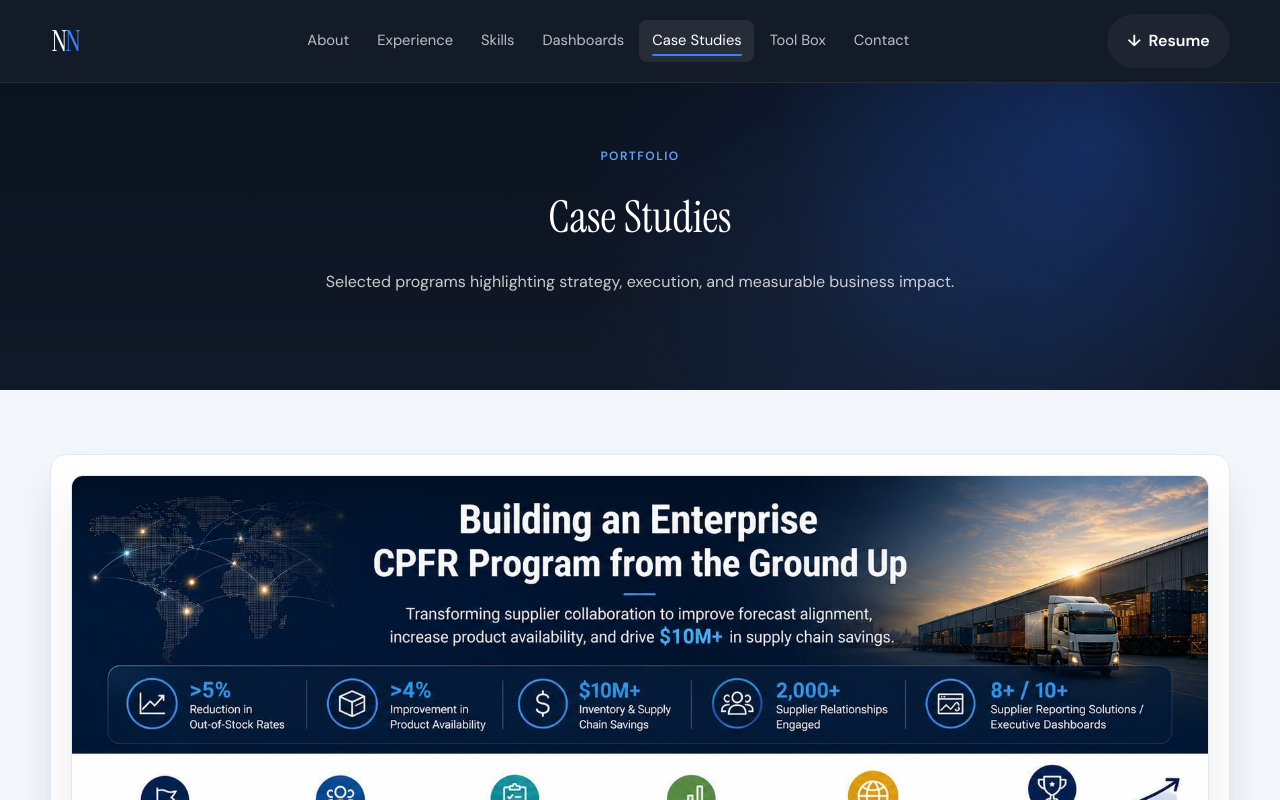
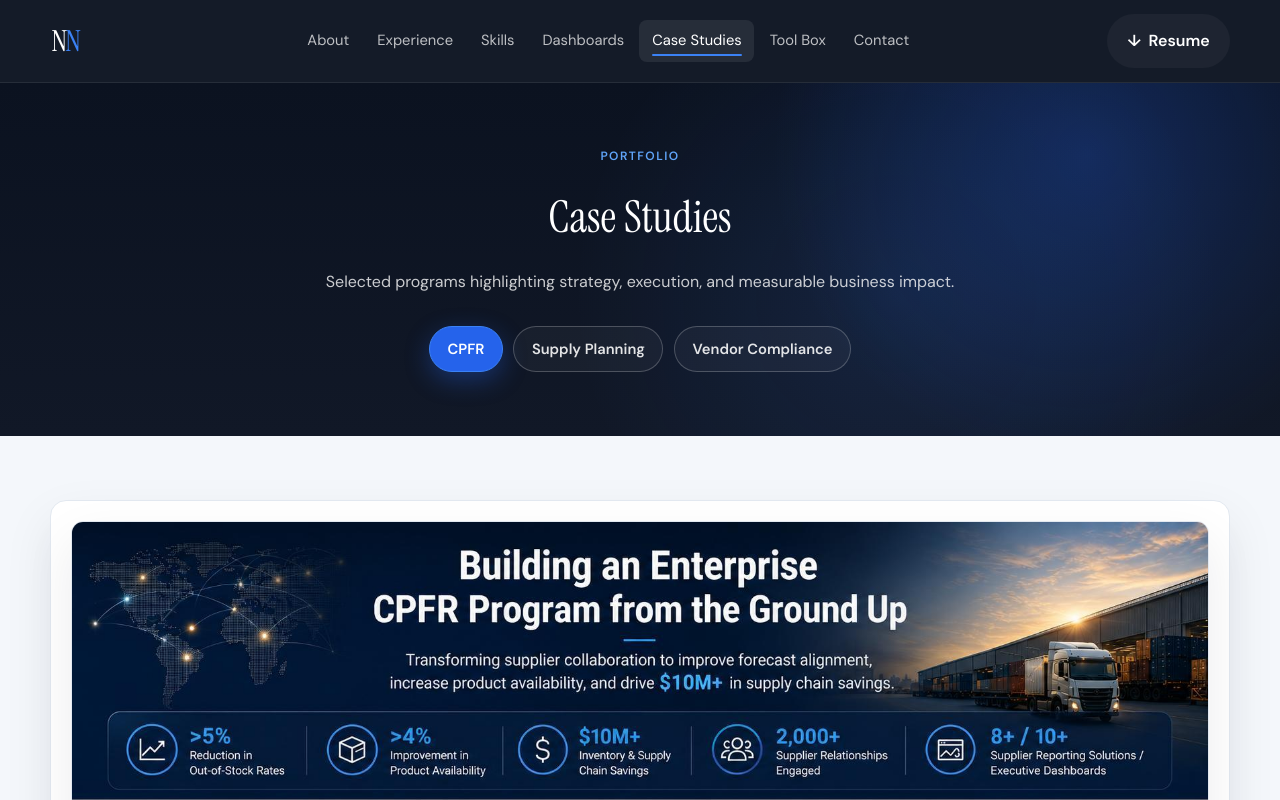
Before and after one commit to CaptianBoredASF/Website, a React (Vite) app: page /case-studies in a window 1280 px wide. Shown: the top 800 px of the page. Built offline with nearby package versions, Linux system fonts and the light colour scheme.

Commit message:
Add CPFR, Supply Planning, and Vendor Compliance case study nav buttons

```diff
--- a/src/data/resume.js
+++ b/src/data/resume.js
@@ -149,13 +149,12 @@ export const skillGroups = [
 export const caseStudies = [
   {
     id: 'cpfr-planning',
+    navLabel: 'CPFR',
     title: 'Enterprise CPFR Program',
     company: 'Chewy',
     image: '/cpfr-case-study-hero.png',
     imageAlt:
       'Building an Enterprise CPFR Program from the Ground Up — infographic showing launch, pilot, framework, scale, enterprise rollout, and results.',
-    description:
-      'Designed and launched Chewy\'s Collaborative Planning, Forecasting & Replenishment (CPFR) program in response to COVID-era supply chain volatility, scaling from pilot to 2,000+ supplier relationships.',
     challenge:
       'In 2022, I was hired to design and launch Chewy\'s CPFR program in response to unprecedented volatility created by COVID-era supply chain disruptions. While isolated supplier partnerships had demonstrated success through limited data sharing and forecasting collaboration, there was no standardized process, operating model, governance structure, or technology framework capable of scaling these efforts across the enterprise.\n\nThe program supported five business verticals, more than 20,000 SKUs, and over 3,000 supplier relationships. Suppliers were navigating production constraints, transportation delays, labor shortages, and rapidly shifting consumer demand patterns. Forecast alignment varied considerably by category, while stakeholders lacked visibility into the root causes of service failures, inventory risk, and supplier performance issues.\n\nExecutive leadership needed a more proactive approach to managing inventory investments and product availability. Existing planning processes relied heavily on reactive communication and disconnected reporting, making it difficult to identify risks early enough to prevent customer impact or make informed supply chain decisions.',
     approach:
@@ -172,7 +171,44 @@ export const caseStudies = [
     impact:
       'What began as a response to supply chain disruption evolved into a strategic enterprise capability. The CPFR program transformed supplier collaboration from a fragmented, reactive process into a scalable operating model that improved product availability, strengthened supplier partnerships, enhanced executive decision-making, and created a foundation for long-term supply chain resilience across the organization.',
     pdf: '/cpfr-case-study.pdf',
-    tags: ['S&OP', 'CPFR', 'Forecasting'],
+  },
+  {
+    id: 'supply-planning',
+    navLabel: 'Supply Planning',
+    title: 'Enterprise Supply Planning',
+    company: 'Chewy',
+    challenge:
+      'Chewy needed integrated planning capabilities spanning demand planning, replenishment, supplier engagement, and S&OP/S&OE across a rapidly scaling eCommerce supply chain. Planning teams lacked a unified process to align demand, supply, merchandising, and operations at enterprise scale, and leadership needed faster visibility into inventory risk, service failures, and replenishment exceptions.',
+    approach:
+      'Built integrated supply planning workflows across demand planning, replenishment, and supplier engagement while institutionalizing governance and escalation across 20+ critical supply chain metrics. Deployed 10+ Tableau dashboards paired with SOPs and operating playbooks, translating complex supply and demand signals into repeatable, decision-ready workflows. Created Non-Optimal Placement (NOP) as a top-five supply chain metric and launched exception-based reporting to accelerate decision cycles.',
+    results: [
+      '5%+ reduction in out-of-stock rates and 4% improvement in location-level availability',
+      '$10M+ in inventory and operational savings through replenishment optimization',
+      '40%+ increase in planning productivity via automated reporting and API-driven supplier integrations',
+      '8+ automated supplier-facing reports and real-time decision-support pipelines',
+      '20%+ acceleration in decision cycles through exception-based reporting',
+    ],
+    impact:
+      'Established a scalable supply planning capability that improved in-stock performance, reduced inventory volatility, and gave planning and leadership teams a shared framework for proactive decision-making across the network.',
+  },
+  {
+    id: 'vendor-compliance',
+    navLabel: 'Vendor Compliance',
+    title: 'Vendor Compliance Transformation',
+    company: 'Chewy',
+    challenge:
+      'Legacy vendor compliance processes lacked scalability, data visibility, and executive alignment across a growing supplier base supporting a multi-billion-dollar supply chain network. Chewy needed to transform compliance from a reactive operational function into a strategic performance and revenue engine.',
+    approach:
+      'Built a cross-functional team spanning program management, business engineering, and analytics; redesigned governance, chargeback logic, and supplier performance reporting. Launched a net-new enterprise chargeback platform across 10 defect categories and standardized execution across 24 compliance specialists enterprise-wide.',
+    results: [
+      '$20M in incremental annual value through improved compliance and labor efficiency',
+      '$12M in incremental annual revenue from a new enterprise chargeback platform',
+      '30%+ reduction in vendor defect rates',
+      '15% improvement in EDI (855/856) compliance and 5% improvement in carrier OTIF',
+      '$30M+ in executive-approved automation, quality, and equipment investments',
+    ],
+    impact:
+      'Transformed vendor compliance into a strategic business function that improved supplier performance, recovered revenue, and created scalable governance across Chewy\'s supplier network.',
   },
 ]
 
--- a/src/index.css
+++ b/src/index.css
@@ -171,6 +171,40 @@ a:hover {
 
 .page-hero .section-lead {
   color: rgba(255, 255, 255, 0.78);
+}
+
+.case-study-nav {
+  display: flex;
+  flex-wrap: wrap;
+  justify-content: center;
+  gap: 0.65rem;
+  margin-top: 1.5rem;
+}
+
+.case-study-nav-btn {
+  border: 1px solid rgba(255, 255, 255, 0.22);
+  background: rgba(255, 255, 255, 0.04);
+  color: rgba(255, 255, 255, 0.88);
+  font: inherit;
+  font-size: 0.92rem;
+  font-weight: 600;
+  padding: 0.65rem 1.1rem;
+  border-radius: 999px;
+  cursor: pointer;
+  transition: background 0.2s, border-color 0.2s, color 0.2s;
+}
+
+.case-study-nav-btn:hover,
+.case-study-nav-btn.active {
+  background: rgba(255, 255, 255, 0.12);
+  border-color: rgba(255, 255, 255, 0.35);
+  color: #fff;
+}
+
+.case-study-nav-btn.active {
+  background: var(--accent);
+  border-color: var(--accent-light);
+  box-shadow: 0 8px 24px rgba(37, 99, 235, 0.35);
 }
 
 .hero-grid {
--- a/src/pages/CaseStudiesPage.jsx
+++ b/src/pages/CaseStudiesPage.jsx
@@ -1,9 +1,11 @@
+import { useState } from 'react'
 import { caseStudies } from '../data/resume'
 import Header from '../components/Header'
 import Footer from '../components/Footer'
 
 export default function CaseStudiesPage() {
-  const study = caseStudies[0]
+  const [activeStudy, setActiveStudy] = useState(caseStudies[0]?.id ?? null)
+  const study = caseStudies.find((item) => item.id === activeStudy)
 
   if (!study) return null
 
@@ -19,6 +21,18 @@ export default function CaseStudiesPage() {
             <p className="section-lead">
               Selected programs highlighting strategy, execution, and measurable business impact.
             </p>
+            <nav className="case-study-nav" aria-label="Case study topics">
+              {caseStudies.map((item) => (
+                <button
+                  key={item.id}
+                  type="button"
+                  className={`case-study-nav-btn ${activeStudy === item.id ? 'active' : ''}`}
+                  onClick={() => setActiveStudy(item.id)}
+                >
+                  {item.navLabel ?? item.title}
+                </button>
+              ))}
+            </nav>
           </div>
         </section>
 
```
